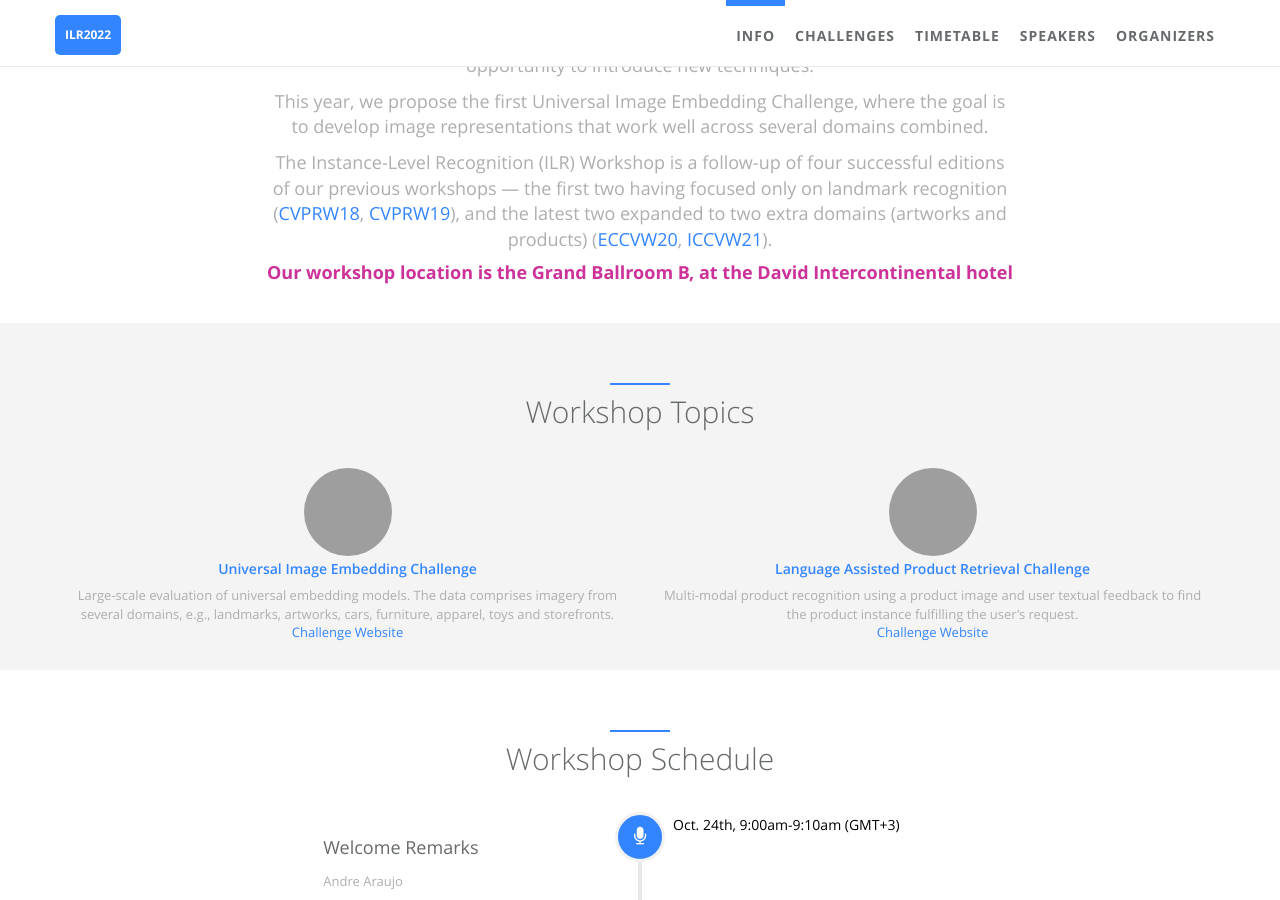
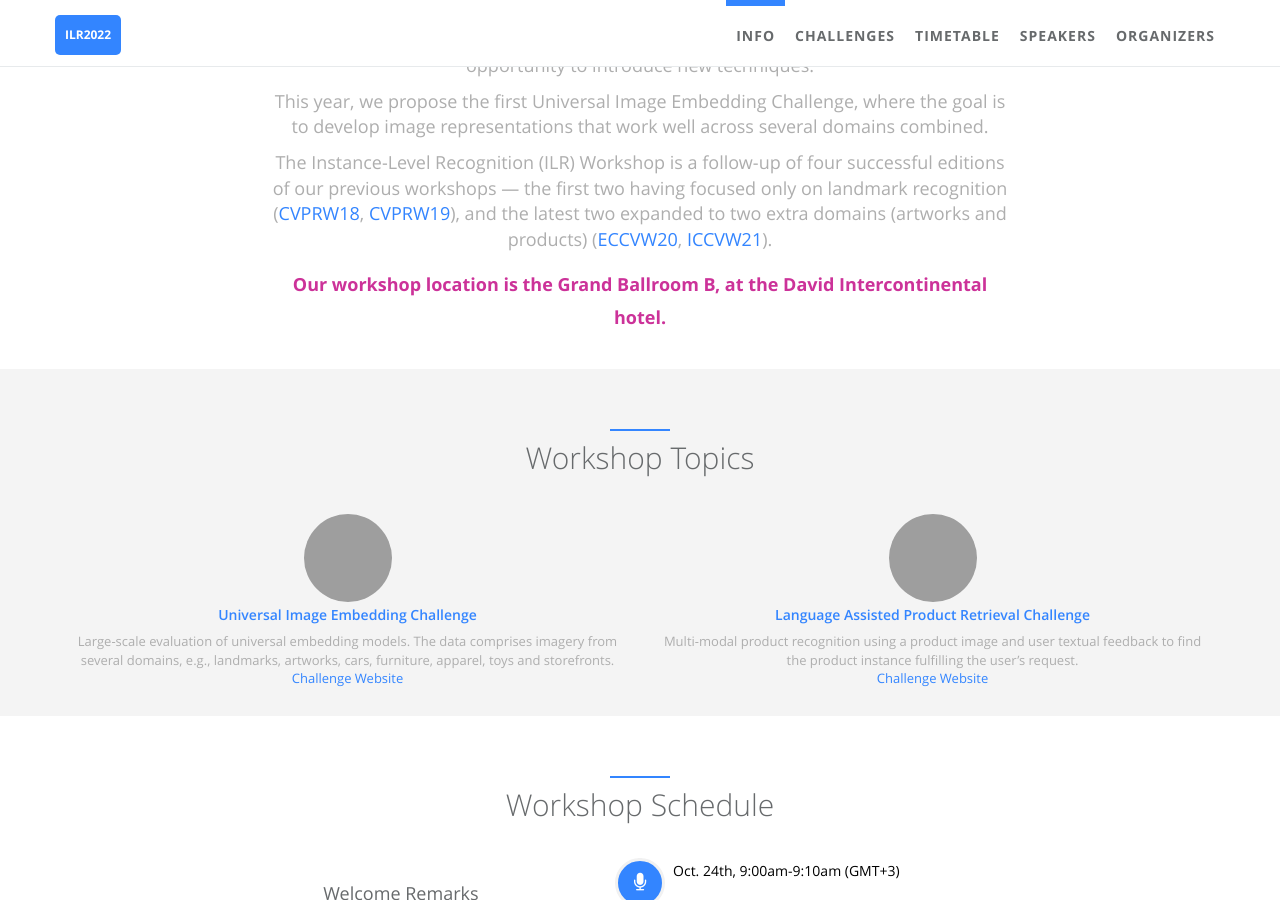
Before and after one commit to ilr-workshop/ECCVW2022, a Jekyll site: the page built from index.html, in a window 1280 px wide and 900 px high, scrolled down 799 px, cut to the strip 0-900 px from the top of the window. Built offline with Jekyll 4.4.1, drawn with Linux system fonts in a browser that asks for light colours; grey boxes are pictures that could not be loaded.

Commit message:
Update _config.yml

```diff
--- a/_config.yml
+++ b/_config.yml
@@ -23,7 +23,7 @@ author:  # change following line to your infomation.
   #cv: http://cv.jarrekk.com  # An online CV can be printed as PDF, leave blank if you don't have now
   # skill icons are on avatar's left and right side. Reference urls are http://fontawesome.io/ and http://fizzed.com/oss/font-mfizz
   desc: >
-    <p>Visual instance-level recognition and retrieval are fundamental tasks in computer vision. Despite the recent advances in this field, many techniques have been evaluated on a limited number of domains, with small number of classes. We believe that the research community can benefit from a new suite of datasets and associated challenges, to improve the understanding about the limitations of current technology, and with an opportunity to introduce new techniques. </p><p>This year, we propose the first Universal Image Embedding Challenge, where the goal is to develop image representations that work well across several domains combined.</p><p>The Instance-Level Recognition (ILR) Workshop is a follow-up of four successful editions of our previous workshops &mdash; the first two having focused only on landmark recognition (<a href="https://landmarksworkshop.github.io/CVPRW2018" target="_blank"><span class="navy">CVPRW18</span></a>, <a href="https://landmarksworkshop.github.io/CVPRW2019" target="_blank"><span class="navy">CVPRW19</span></a>), and the latest two expanded to two extra domains (artworks and products) (<a href="https://ilr-workshop.github.io/ECCVW2020/" target="_blank"><span class="navy">ECCVW20</span></a>, <a href="https://ilr-workshop.github.io/ICCVW2021/" target="_blank"><span class="navy">ICCVW21</span></a>).</p><p><h2><b><font color="#CC3299">Our workshop location is the Grand Ballroom B, at the David Intercontinental hotel</font></b></h2></p>
+    <p>Visual instance-level recognition and retrieval are fundamental tasks in computer vision. Despite the recent advances in this field, many techniques have been evaluated on a limited number of domains, with small number of classes. We believe that the research community can benefit from a new suite of datasets and associated challenges, to improve the understanding about the limitations of current technology, and with an opportunity to introduce new techniques. </p><p>This year, we propose the first Universal Image Embedding Challenge, where the goal is to develop image representations that work well across several domains combined.</p><p>The Instance-Level Recognition (ILR) Workshop is a follow-up of four successful editions of our previous workshops &mdash; the first two having focused only on landmark recognition (<a href="https://landmarksworkshop.github.io/CVPRW2018" target="_blank"><span class="navy">CVPRW18</span></a>, <a href="https://landmarksworkshop.github.io/CVPRW2019" target="_blank"><span class="navy">CVPRW19</span></a>), and the latest two expanded to two extra domains (artworks and products) (<a href="https://ilr-workshop.github.io/ECCVW2020/" target="_blank"><span class="navy">ECCVW20</span></a>, <a href="https://ilr-workshop.github.io/ICCVW2021/" target="_blank"><span class="navy">ICCVW21</span></a>).</p><p><h1><b><font color="#CC3299">Our workshop location is the Grand Ballroom B, at the David Intercontinental hotel.</font></b></h1></p>
 # comment
   disqus:  # if you wanna comment feature, go to https://disqus.com/ to get your configuration; if not, comment following two lines.
   name: ILR2022
```
